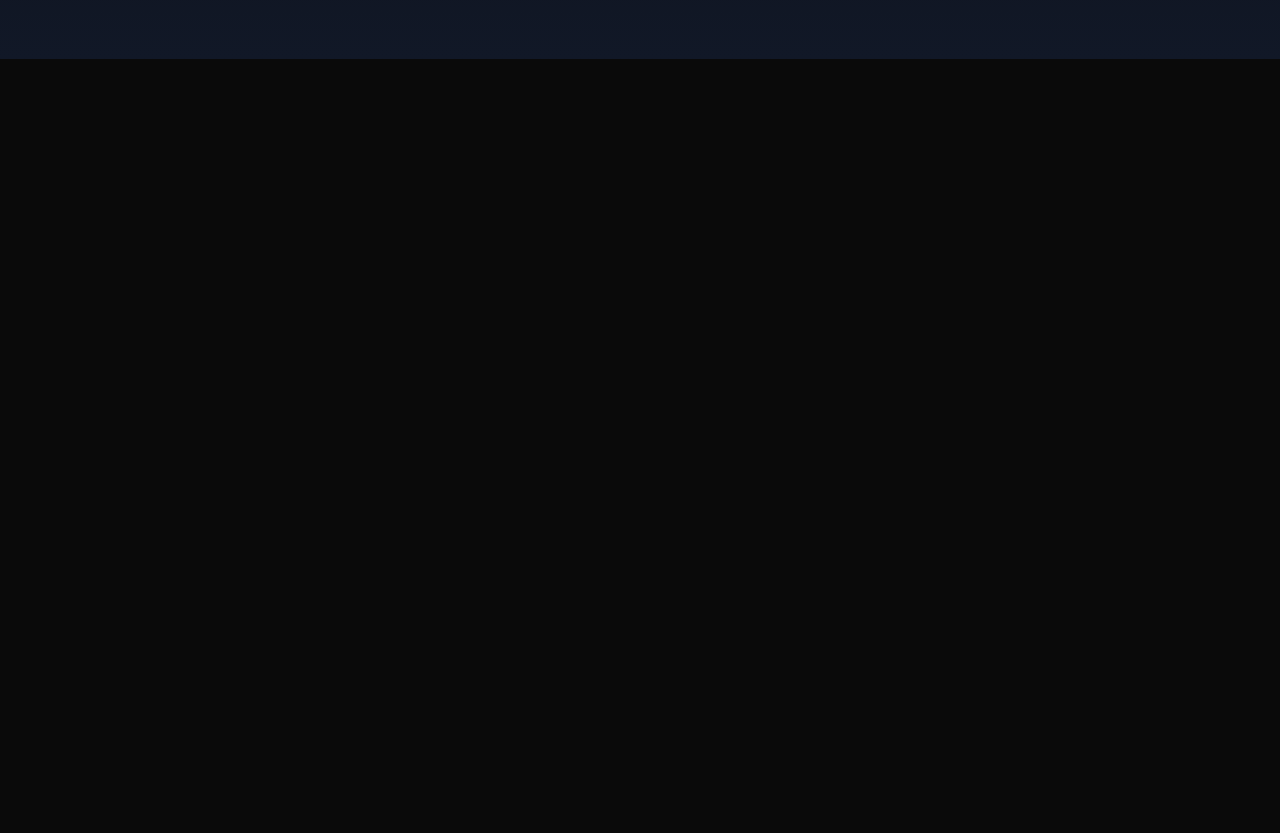
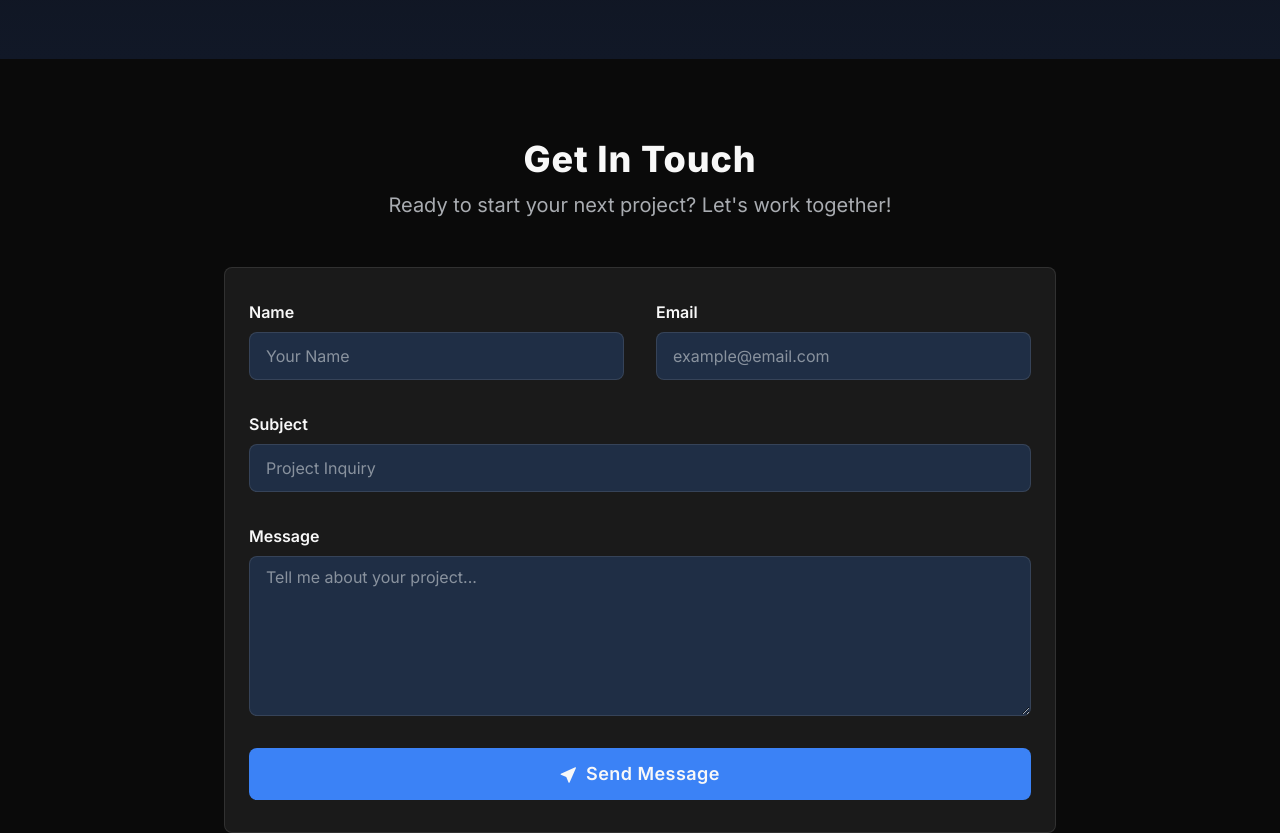
Before and after one commit to Chiemezie-Uchenwoke/portfolio, a React (Vite) app: page / in a window 1280 px wide. Shown: the part 1340-2173 px from the top of the page. Before the commit the page ends 1479 px from the top, so only its background shows below. Built offline with nearby package versions, Linux system fonts and the light colour scheme.

Commit message:
Complete contact section

```diff
--- a/src/components/Contact/Contact.jsx
+++ b/src/components/Contact/Contact.jsx
@@ -1,6 +1,65 @@
+import SectionIntro from "../SectionIntro/SectionIntro";
+import { BsCursorFill } from "react-icons/bs";
+
 const Contact = () => {
     return (
-        <section className="mt-20">
+        <section className="mt-20 container flex flex-col gap-12">
+            <SectionIntro
+                heading="get in touch"
+                subtitle="Ready to start your next project? Let's work together!"
+            />
+
+            <form
+                className="w-full max-w-[35rem] lg:max-w-[52rem] mx-auto bg-dark-bg border border-white-shade/10 rounded-lg py-8 px-4 lg:px-6 flex flex-col gap-8"
+            >
+                <div className="w-full flex flex-col sm:flex-row gap-8">
+                    <div className="flex flex-col gap-2 w-full sm:w-1/2">
+                        <label
+                            htmlFor="fullname"
+                            className="contact-form-label"
+                        >
+                            Name
+                        </label>
+
+                        <input
+                            type="text"
+                            placeholder="your name"
+                            className="contact-form-input"
+                        />
+                    </div>
+
+                    <div className="flex flex-col gap-2 w-full sm:w-1/2">
+                        <label htmlFor="email" className="contact-form-label">Email</label>
+                        <input
+                            type="email"
+                            placeholder="example@email.com"
+                            className="email-input"
+                        />
+                    </div>
+                </div>
+
+                <div className="flex flex-col gap-2">
+                    <label htmlFor="subject" className="contact-form-label">subject</label>
+                    <input type="text" placeholder="project inquiry" className="contact-form-input" />
+                </div>
+
+                <div className="flex flex-col gap-2">
+                    <label htmlFor="message" className="contact-form-label">message</label>
+                    <textarea
+                        name="message"
+                        placeholder="Tell me about your project..."
+                        className="contact-textarea"
+                    ></textarea>
+                </div>
+
+                <button
+                    className="flex items-center gap-2 bg-pri-blue py-3 justify-center rounded-lg text-white-shade font-semibold tracking-wide lg:text-lg"
+                >
+                    <BsCursorFill />
+                    Send Message
+                </button>
+
+            </form>
 
         </section>
     )
--- a/src/components/Projects/Projects.jsx
+++ b/src/components/Projects/Projects.jsx
@@ -1,5 +1,6 @@
 import ProjectCard from "./ProjectCard";
 import projectsData from "../../data/projectsData";
+import SectionIntro from "../SectionIntro/SectionIntro";
 
 const Projects = () => {
     return (
@@ -10,13 +11,10 @@ const Projects = () => {
             }}
         >
             <div className="container flex flex-col items-center gap-10 md:gap-12">
-                <div className="flex flex-col items-center gap-3">
-                    <h2 className="text-white-shade capitalize font-extrabold text-xl sm:text-3xl lg:text-4xl tracking-wide">featured projects</h2>
-
-                    <p className="text-lite-gray/80 text-sm sm:text-base lg:text-xl text-center">
-                        A showcase of my recent work and creative solutions
-                    </p>
-                </div>
+                <SectionIntro
+                    heading="featured projects"
+                    subtitle="A showcase of my recent work and creative solutions"
+                />
 
                 <div className="w-full grid grid-cols-1 sm:grid-cols-2 lg:grid-cols-3 gap-8 h-auto">
                     {
--- /dev/null
+++ b/src/components/SectionIntro/SectionIntro.jsx
@@ -0,0 +1,15 @@
+const SectionIntro = ({heading, subtitle}) => {
+    return (
+        <div className="flex flex-col items-center gap-3">
+            <h2 className="text-white-shade capitalize font-extrabold text-xl sm:text-3xl lg:text-4xl tracking-wide">
+                {heading}
+            </h2>
+
+            <p className="text-lite-gray/80 text-sm sm:text-base lg:text-xl text-center">
+                {subtitle}
+            </p>
+        </div>
+    )
+}
+
+export default SectionIntro;
--- a/src/index.css
+++ b/src/index.css
@@ -23,3 +23,19 @@
 html{
     @apply scroll-smooth
 }
+
+.contact-form-label{
+    @apply text-white-shade font-semibold capitalize
+}
+
+.contact-form-input{
+    @apply bg-blue-lite placeholder:text-lite-gray/60 placeholder:capitalize px-4 h-12 rounded-lg border border-white-shade/10 outline-0 focus:border focus:border-pri-blue
+}
+
+.email-input{
+    @apply bg-blue-lite placeholder:text-lite-gray/60 placeholder:lowercase px-4 h-12 rounded-lg border border-white-shade/10 outline-0 focus:border focus:border-pri-blue
+}
+
+.contact-textarea{
+    @apply bg-blue-lite placeholder:text-lite-gray/60 py-2 px-4 h-40 rounded-lg border border-white-shade/10 outline-0 overflow-auto text-white-shade/60 focus:border focus:border-pri-blue
+}
```
